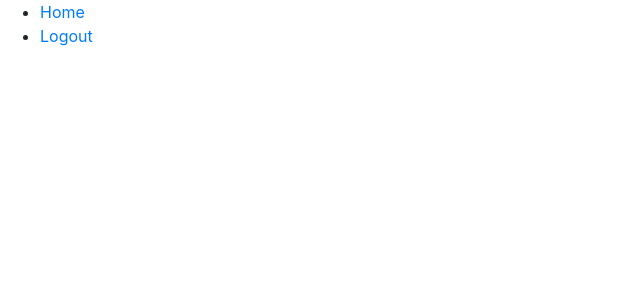
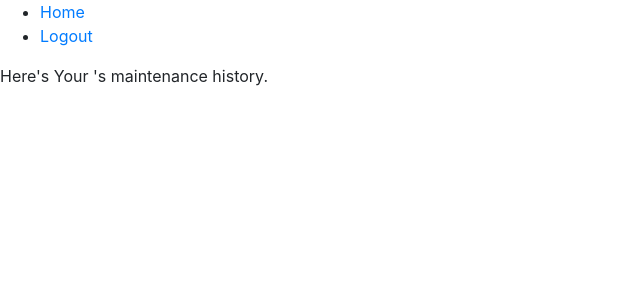
Before and after one commit to kenyounot/maintenance-tracker, a React (Create React App) app in the folder client/: page /vehicles/1 in a window 1280 px wide. Shown: the top 300 px of the page, without its empty margins (0-640 px from the left). Built offline with nearby package versions, Linux system fonts and the light colour scheme; no server answers; sample sign-in values are in the browser's storage.

Commit message:
Create Vehicle welcome message that has a dynamic welcome message depending on the props passed in.

```diff
--- a/client/src/components/VehicleWelcome.js
+++ b/client/src/components/VehicleWelcome.js
@@ -1,7 +1,11 @@
 import React from 'react';
 
-const VehicleWelcome = () => {
-	return <div></div>;
+const VehicleWelcome = props => {
+	return (
+		<div>
+			Here's Your {props.model} {props.make}'s maintenance history.
+		</div>
+	);
 };
 
 export default VehicleWelcome;
--- a/client/src/containers/VehicleShow.js
+++ b/client/src/containers/VehicleShow.js
@@ -1,33 +1,29 @@
 import React, { Component } from 'react';
+import VehicleWelcome from '../components/VehicleWelcome';
 import { connect } from 'react-redux';
 import { fetchVehicles } from '../actions/fetchVehicles';
 
 export class VehicleShow extends Component {
-	constructor(props) {
-		super(props);
-
-		this.state = {
-			vehicleId: this.props.match.params.vehicleId
-		};
-	}
-
 	componentDidMount() {
 		this.props.fetchVehicles();
 	}
 
 	render() {
+		console.log(this.props.vehicle);
+
 		return (
 			<div>
-				<h1>{}</h1>
+				<VehicleWelcome make={this.props.vehicle.make} model={this.props.vehicle.model} />
 			</div>
 		);
 	}
 }
 
-const mapStateToProps = state => {
+const mapStateToProps = (state, ownProps) => {
+	const vehicleId = parseInt(ownProps.match.params.vehicleId, 10);
+
 	return {
-		vehicle: vehicleId =>
-			state.vehicleReducer.vehicles.filter(vehicle => vehicle.id == vehicleId)
+		vehicle: state.vehicleReducer.vehicles.find(vehicle => vehicle.id === vehicleId) || []
 	};
 };
 
```
